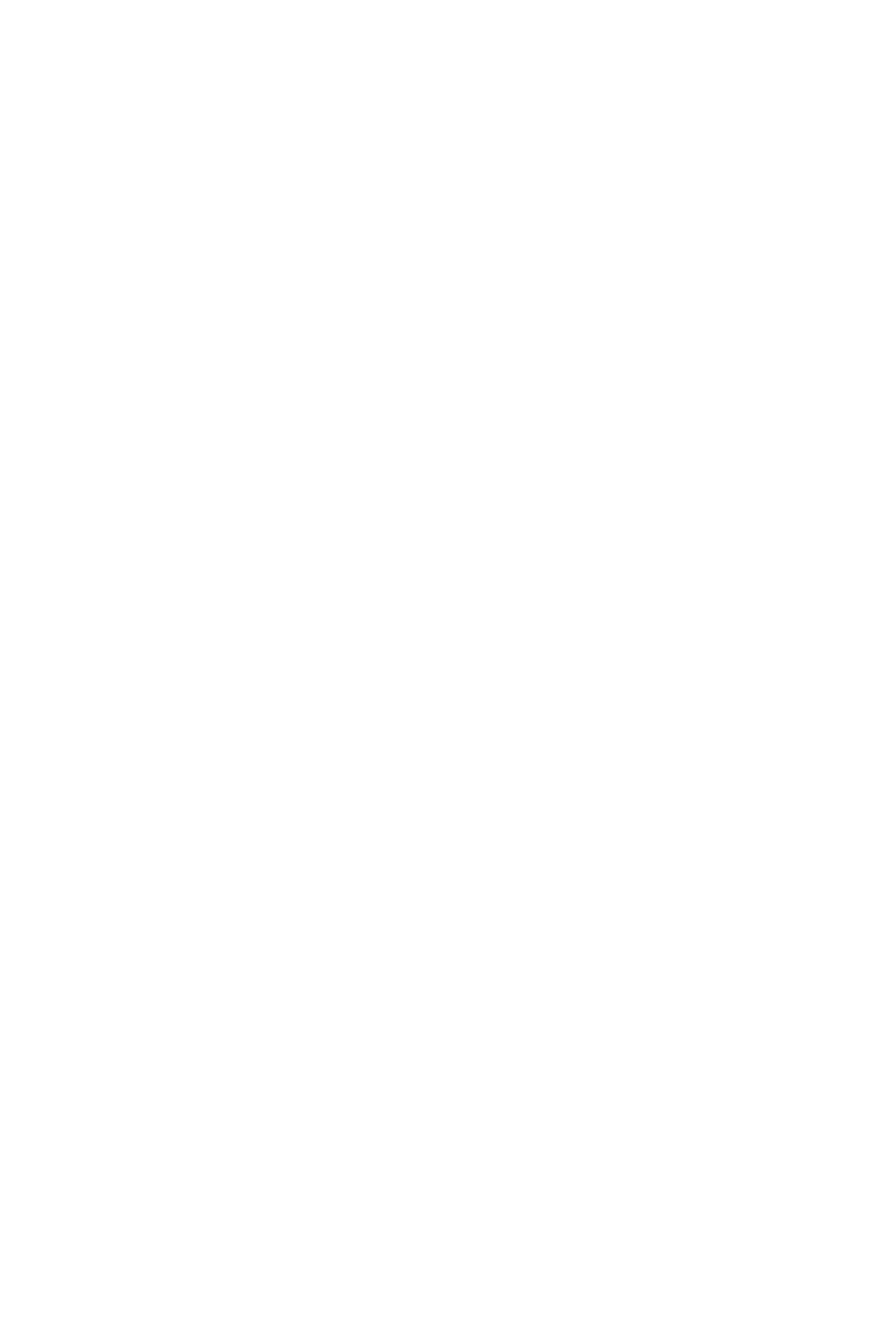
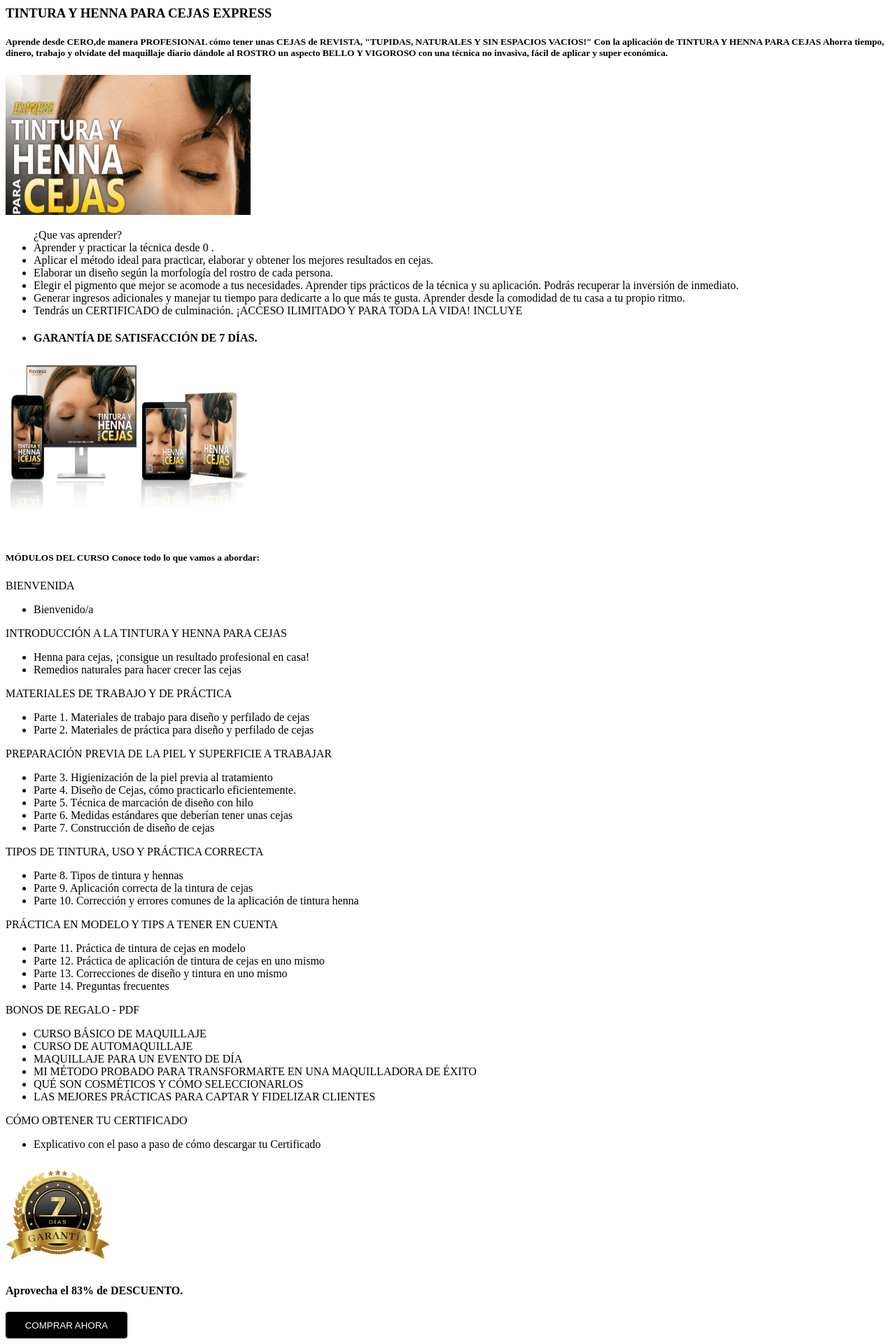
Before and after one commit to GabyOK/Afiliados, a React (Create React App) app: page / in a window 1280 px wide. Shown: the part 592-2512 px from the top of the page at 70% size. Before the commit the page ends 800 px from the top, so only its background shows below. Built offline with nearby package versions, Linux system fonts and the light colour scheme; the HTML template or start-up script is replaced by a standard one.

Commit message:
componente cursos

```diff
--- a/src/App.js
+++ b/src/App.js
@@ -1,9 +1,11 @@
 import LandingPage from "./components/LandingPage/LandingPage";
+import Cursos from "./components/Cursos/Cursos";
 
 function App() {
   return (
     <div>
       <LandingPage />
+      <Cursos />
     </div>
   );
 }
--- /dev/null
+++ b/src/components/Cursos/Cursos.css
@@ -0,0 +1,23 @@
+.button {
+  --bg: #000;
+  --hover-bg: #ff90e8;
+  --hover-text: #000;
+  color: #fff;
+  border: 1px solid var(--bg);
+  border-radius: 4px;
+  padding: 0.8em 2em;
+  background: var(--bg);
+  transition: 0.2s;
+}
+
+.button:hover {
+  color: var(--hover-text);
+  transform: translate(-0.25rem, -0.25rem);
+  background: var(--hover-bg);
+  box-shadow: 0.25rem 0.25rem var(--bg);
+}
+
+.button:active {
+  transform: translate(0);
+  box-shadow: none;
+}
--- a/src/components/Cursos/Cursos.jsx
+++ b/src/components/Cursos/Cursos.jsx
@@ -7,14 +7,14 @@ import "./Cursos.css";
 const Cursos = () => {
   return (
     <div>
-      <h4>TINTURA Y HENNA PARA CEJAS EXPRESS</h4>
-      <h6>
+      <h3>TINTURA Y HENNA PARA CEJAS EXPRESS</h3>
+      <h5>
         Aprende desde CERO,de manera PROFESIONAL cómo tener unas CEJAS de
         REVISTA, "TUPIDAS, NATURALES Y SIN ESPACIOS VACIOS!" Con la aplicación
         de TINTURA Y HENNA PARA CEJAS Ahorra tiempo, dinero, trabajo y olvídate
         del maquillaje diario dándole al ROSTRO un aspecto BELLO Y VIGOROSO con
         una técnica no invasiva, fácil de aplicar y super económica.
-      </h6>
+      </h5>
       <img
         className="img"
         src={Henna}
```
